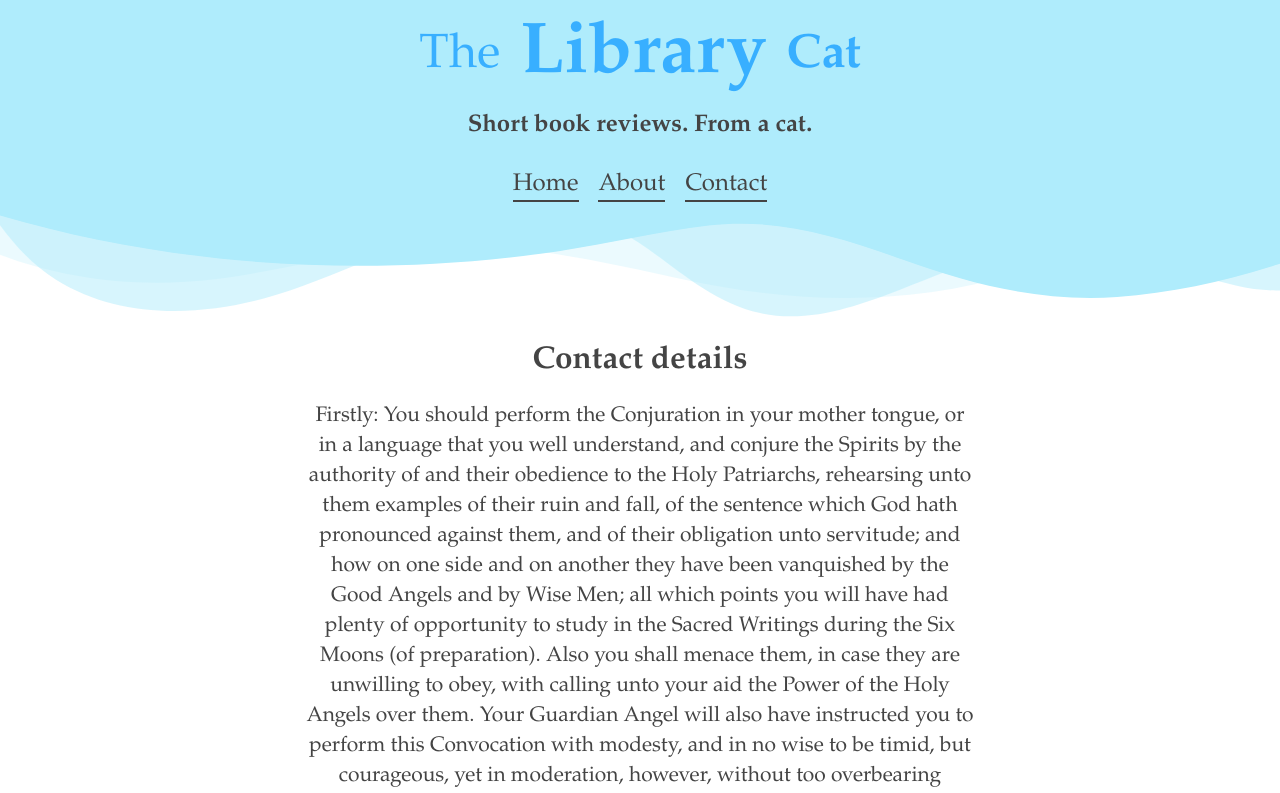
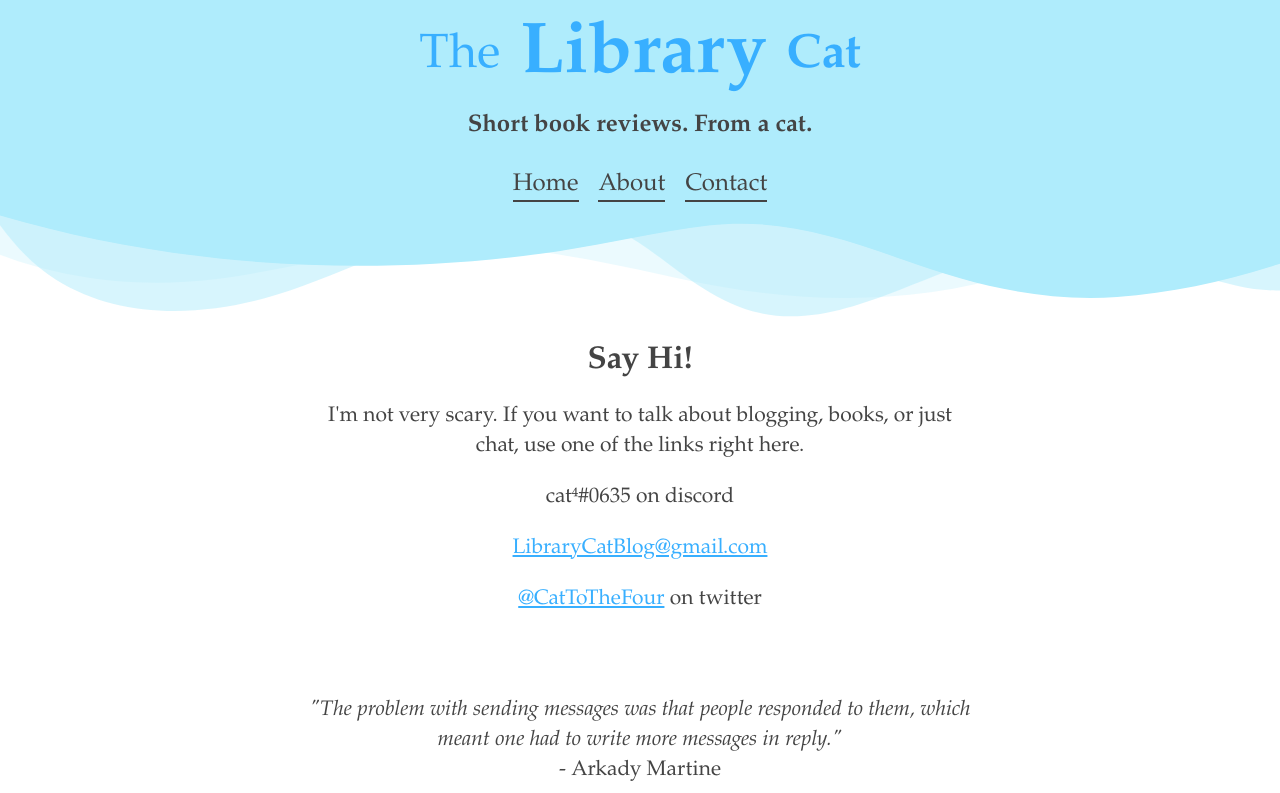
Before and after one commit to michaelevy/the-library-cat, a Next.js app: page /contact in a window 1280 px wide. Shown: the top 793 px of the page. Built offline with nearby package versions, Linux system fonts and the light colour scheme.

Commit message:
edited about and contact page

```diff
--- a/pages/contact.js
+++ b/pages/contact.js
@@ -6,49 +6,26 @@ import { PageText } from "../components/PageText";
 export default function contact() {
   return (
     <PageText>
-      <h1>Contact details</h1>
-
+      <h1>Say Hi!</h1>
       <p>
-        Firstly: You should perform the Conjuration in your mother tongue, or in
-        a language that you well understand, and conjure the Spirits by the
-        authority of and their obedience to the Holy Patriarchs, rehearsing unto
-        them examples of their ruin and fall, of the sentence which God hath
-        pronounced against them, and of their obligation unto servitude; and how
-        on one side and on another they have been vanquished by the Good Angels
-        and by Wise Men; all which points you will have had plenty of
-        opportunity to study in the Sacred Writings during the Six Moons (of
-        preparation). Also you shall menace them, in case they are unwilling to
-        obey, with calling unto your aid the Power of the Holy Angels over them.
-        Your Guardian Angel will also have instructed you to perform this
-        Convocation with modesty, and in no wise to be timid, but courageous,
-        yet in moderation, however, without too overbearing hardiness and
-        bravery. And in case of their being inclined to resist, and unwilling to
-        obey you, you must not on that account give way to anger, because thus
-        you will only do injury to yourself; and they will ask nothing better,
-        it being exactly what they would be endeavouring to do; but (on the
-        contrary) with an intrepid heart, and putting your whole trust in God,
-        with a tranquil heart you shall exhort them to yield, letting them see
-        that you have put all your confidence in the Living and Only God,
-        reminding them how powerful and potent He is; thus, therefore, govern
-        yourself, using prudence towards them. And communicate unto them also
-        the Form in the which you wish them to appear; the which you can not
-        determine, nor even themselves, but you ought the evening before to have
-        demanded this from your Guardian Angel, who knoweth better than you your
-        nature and constitution, and who understandeth the forms which can
-        terrify you, and those of which you can support the sight. And you must
-        not think that this can he done otherwise, as certain Accursed Persons
-        write; that is to say, by means of Seals, and Conjurations, and
-        Superstitious Figures, and Pentacles, and other Abominations, written by
-        Diabolical Enchanters; for this would be the coin wherewith the Hideous
-        SATAN would buy you for his slave. But let your whole trust be in the
-        Arm, the Power, and the Force of God Almighty; then shall you be in all
-        safety, and the Guard of your Angel will defend you from all dangers.
-        This is why you should have good courage, and have confidence that no
-        adversity can happen unto you. Observing then the doctrine that your
-        Angel will have given unto you, and persevering in placing all your
-        trust in God, at length I will appear in the form commanded upon the
-        Terrace, upon the sand; when, according to the advice and doctrine
-        received from your Holy Angel.
+        I'm not very scary. If you want to talk about blogging, books, or just
+        chat, use one of the links right here.
+      </p>
+      <p>cat⁴#0635 on discord</p>
+      <p>
+        <a href="mailto:LibraryCatBlog@gmail.com">LibraryCatBlog@gmail.com</a>
+      </p>
+      <p>
+        <a href="https://twitter.com/CatToTheFour">@CatToTheFour</a> on twitter
+      </p>
+      <p>
+        <br />
+        <br />
+        <em>
+          "The problem with sending messages was that people responded to them,
+          which meant one had to write more messages in reply."{" "}
+        </em>
+        <br /> - Arkady Martine
       </p>
     </PageText>
   );
```
Also changed, not shown: pages/about.js (+8 -4 lines).
